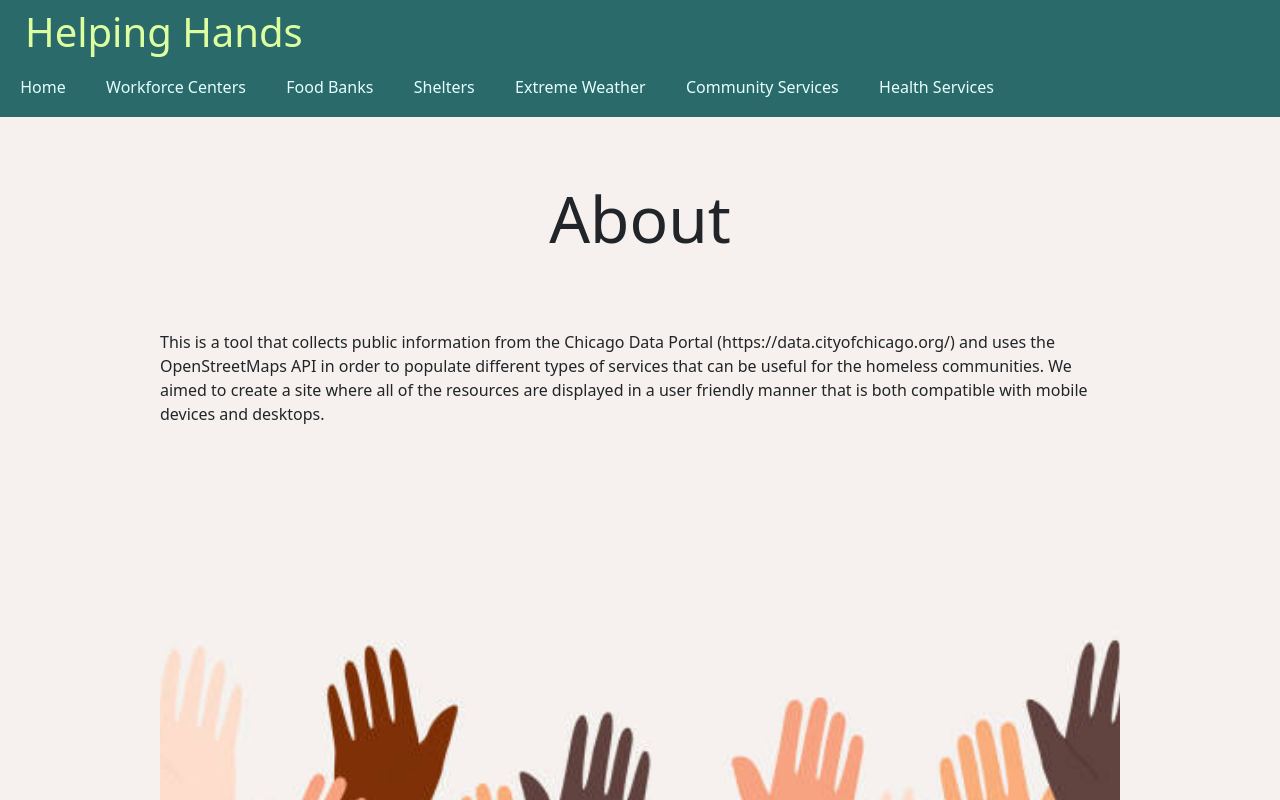
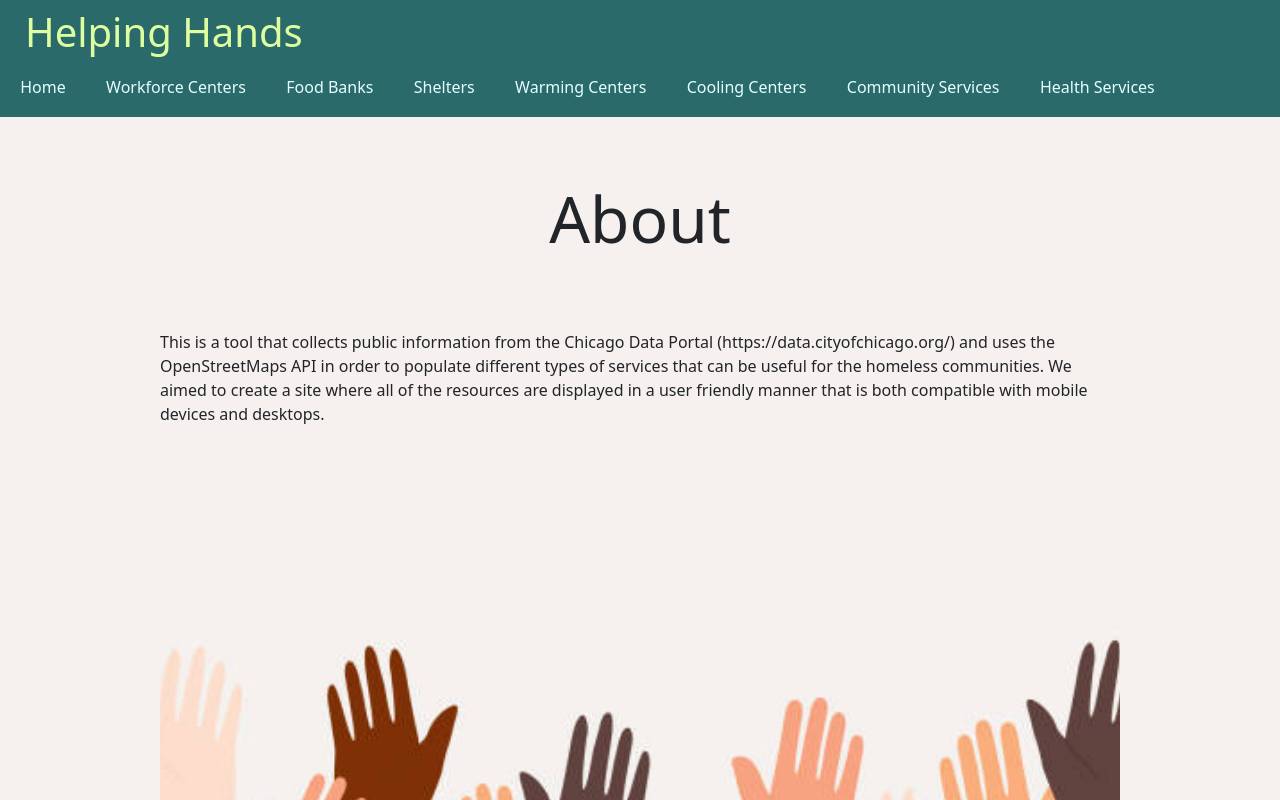
Before and after one commit to AdrianUIC/SparkHacksUIC, a React (Vite) app in the folder app/helpingHands/: page / in a window 1280 px wide. Shown: the top 800 px of the page. Built offline with nearby package versions, Linux system fonts and the light colour scheme.

Commit message:
health, cards, nav

```diff
--- a/app/helpingHands/src/Components/NavBar.jsx
+++ b/app/helpingHands/src/Components/NavBar.jsx
@@ -20,7 +20,8 @@ const Navbar = (props) => {
         <button onClick= {() => props.passedFunc("workforce_centers")}>Workforce Centers</button>
         <button onClick= {() => props.passedFunc("food_banks")}>Food Banks</button>
         <button onClick= {() => props.passedFunc("shelters")}>Shelters</button>
-        <button onClick= {() => props.passedFunc("extreme_weather")}>Extreme Weather</button>
+        <button onClick= {() => props.passedFunc("warming_centers")}>Warming Centers</button>
+        <button onClick= {() => props.passedFunc("cooling_centers")}>Cooling Centers</button>
         <button onClick= {() => props.passedFunc("community_services")}>Community Services</button>
         <button onClick= {() => props.passedFunc("health_services")}>Health Services</button>
       </div>
--- a/app/helpingHands/src/Components/ServiceInfo.jsx
+++ b/app/helpingHands/src/Components/ServiceInfo.jsx
@@ -10,9 +10,13 @@ function ServiceInfo(props) {
       props.data.features.map(location => (
         <Card>
           <Card.Body>
-            <Card.Title>{location.properties.name_}</Card.Title>
+            <Card.Title>{location.properties.name}</Card.Title>
             <Card.Text>
-              {location.properties.address}
+              Address: {location.properties.address}
+              <br/>
+              Phone: {location.properties.phone}
+              <br/>
+              Hours: {location.properties.hours}
             </Card.Text>
           </Card.Body>
         </Card>
--- a/app/helpingHands/src/Components/ServiceMap.jsx
+++ b/app/helpingHands/src/Components/ServiceMap.jsx
@@ -11,7 +11,6 @@ function ServiceMap(props) {
     iconAnchor: [10, 41],
     popupAnchor: [2, -40]
   });
-  console.log(props.isLoaded)
 
   if (props.isLoaded) {
     // If data is loaded, show the map with markers
```
Also changed, not shown: app/helpingHands/src/data/health_services.json (renamed from app/helpingHands/src/data/health.json).
